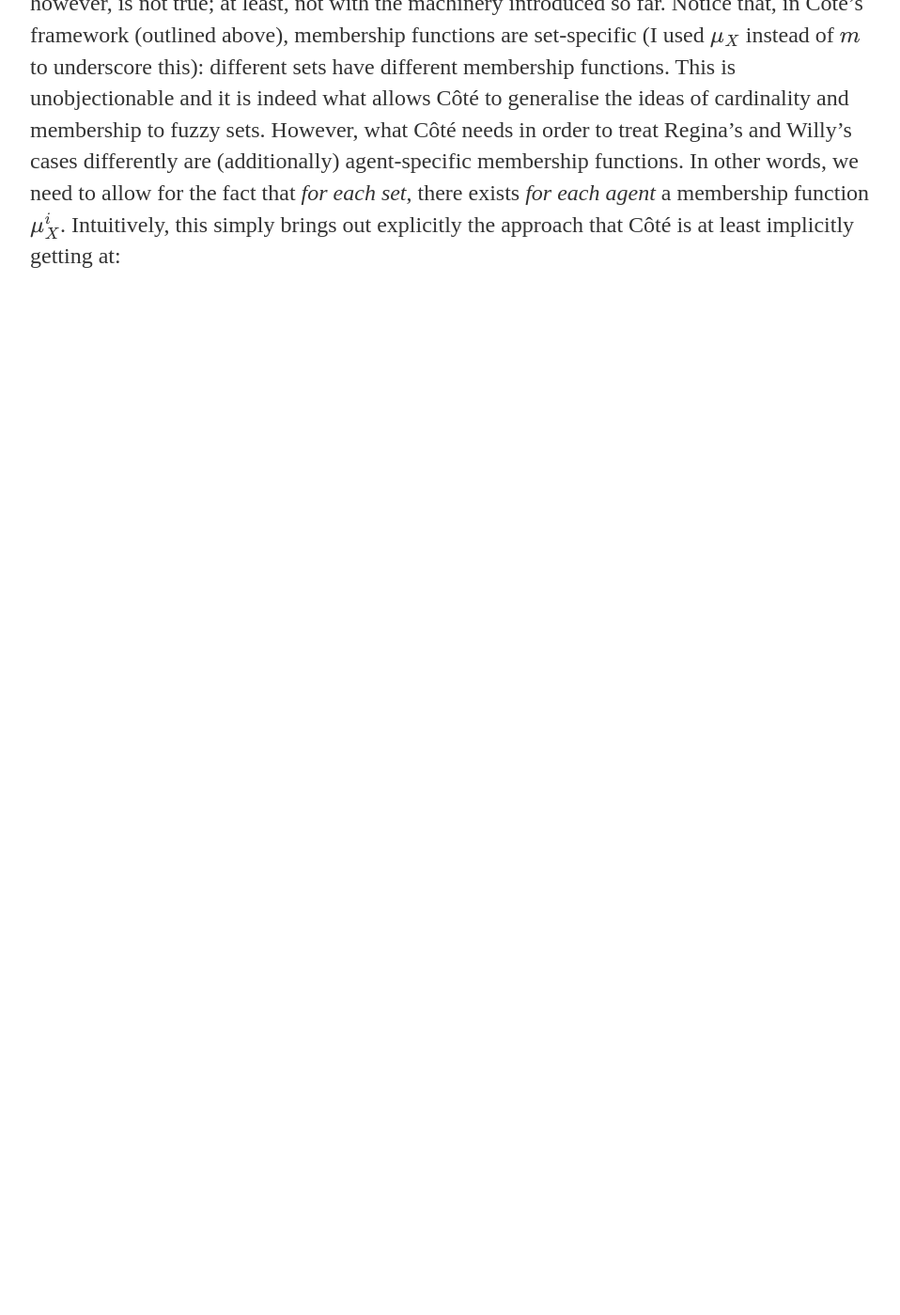
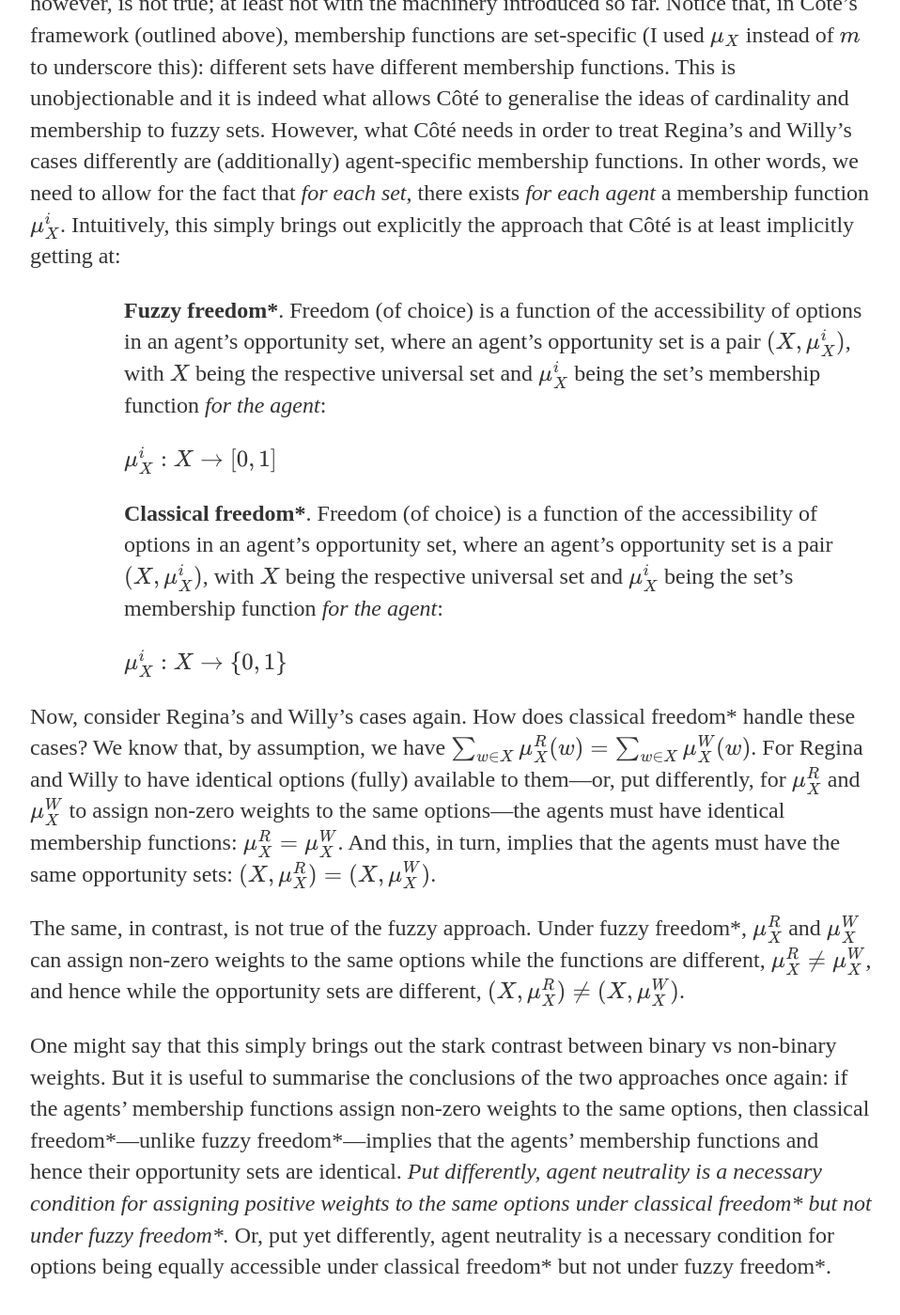
Before and after one commit to uzunovam/uzunovam, a Jekyll site: the page built from _posts/2020-08-22-nicolas-cote-on-measuring-freedom.md, in a window 1280 px wide and 1400 px high, scrolled down 3720 px. Shown: the whole window at 94% size, without its empty margins (160-1118 px from the left). Built offline with Jekyll 4.4.1, drawn with Linux system fonts in a browser that asks for light colours; before the commit the page ends 4070 px from its top, so only the background shows below that; some of the changed text lies outside the part shown.

Commit message:
Revisions

```diff
--- a/_posts/2020-08-22-nicolas-cote-on-measuring-freedom.md
+++ b/_posts/2020-08-22-nicolas-cote-on-measuring-freedom.md
@@ -23,7 +23,7 @@ date: 2020-08-22
 
 <p style="padding-left:100px;"><u>Côté’s proposal: Fuzzy freedom</u></p>
 
-<p>In short, Côté’s proposal is to conceive of opportunity sets not as bivalent sets but as fuzzy sets. More precisely, say that an opportunity set is a pair, \((X, m)\) where \(X\) is the familiar set of all options and \(m\) is a membership function that maps each element of \(X\) on the unit interval. The scalar \(m(w)\) of an option \(w \in X\) is the option’s ‘membership grade’: in the classical bivalent case, an option can have only one of two grades—zero or one. Let \(Z^{*}\) collect all such pairs. Further, given a set \(W\), let \(\mu_{W}\) denote the set’s membership function. (Hence, by definition, \(m \equiv \mu_{X}\).) And let the cardinality of a set be defined as the sum of its elements’ membership grades: \(|W| = \sum_{w \in W} \mu_{W}(w)\).</p>
+<p>In short, Côté’s proposal is to conceive of opportunity sets not as bivalent sets but as fuzzy sets. More precisely, say that an opportunity set is a pair, \((X, m)\), where \(X\) is the familiar set of all options and \(m\) is a membership function that maps each element of \(X\) on the unit interval. The scalar \(m(w)\) of an option \(w \in X\) is the option’s ‘membership grade’: in the classical bivalent case, an option can have only one of two grades—zero or one. Let \(Z^{*}\) collect all such pairs. Further, given a set \(W\), let \(\mu_{W}\) denote the set’s membership function. (Hence, by definition, \(m \equiv \mu_{X}\).) And let the cardinality of a set be defined as the sum of its elements’ membership grades: \(|W| = \sum_{w \in W} \mu_{W}(w)\).</p>
 
 <p>Clearly, fuzzy sets expand the classical bivalent case where an option \(w\) in a set \(W\) can be either, as Côté’s puts it, “fully accessible” (when \(\mu_{W}(w) = 1\)), or “not available” (when \(\mu_{W}(w) = 0\)). Rather, an option can now also be “partially accessible” (when \(\mu_{W}(w) \in (0, 1)\)) (406). The substantive interpretation Côté gives of \(\mu_{W}(w)\) is that of “conditional probability”: “the chance that an agent can successfully choose [\(w\)] if they intend to” (407).</p>
 
@@ -39,4 +39,18 @@ date: 2020-08-22
 
 <p style="padding-left:100px;">\(\mu_{X}: X \rightarrow \{0, 1\}\)</p>
 
-<p>So far so good. How do the two approaches handle the case of Regina and Willy? All things equal (the quality and desirability of options, say), that is to say, when set membership is the only issue relevant to freedom, Côté claims, the two approaches fare differently. This, however, is not true; at least, not with the machinery introduced so far. Notice that, in Côté’s framework (outlined above), membership functions are set-specific (I used \(\mu_{X}\) instead of \(m\) to underscore this): different sets have different membership functions. This is unobjectionable and it is indeed what allows Côté to generalise the ideas of cardinality and membership to fuzzy sets. However, what Côté needs in order to treat Regina’s and Willy’s cases differently are (additionally) agent-specific membership functions. In other words, we need to allow for the fact that <cite>for each set</cite>, there exists <cite>for each agent</cite> a membership function \(\mu_{X}^{i}\). Intuitively, this simply brings out explicitly the approach that Côté is at least implicitly getting at:</p>
+<p>So far so good. How do the two approaches handle the case of Regina and Willy? All things equal (the quality and desirability of options, say), that is to say, when set membership is the only issue relevant to freedom, Côté claims, the two approaches fare differently. This, however, is not true; at least not with the machinery introduced so far. Notice that, in Côté’s framework (outlined above), membership functions are set-specific (I used \(\mu_{X}\) instead of \(m\) to underscore this): different sets have different membership functions. This is unobjectionable and it is indeed what allows Côté to generalise the ideas of cardinality and membership to fuzzy sets. However, what Côté needs in order to treat Regina’s and Willy’s cases differently are (additionally) agent-specific membership functions. In other words, we need to allow for the fact that <cite>for each set</cite>, there exists <cite>for each agent</cite> a membership function \(\mu_{X}^{i}\). Intuitively, this simply brings out explicitly the approach that Côté is at least implicitly getting at:</p>
+
+<p style="padding-left:100px;"><strong>Fuzzy freedom*</strong>. Freedom (of choice) is a function of the accessibility of options in an agent’s opportunity set, where an agent’s opportunity set is a pair \((X, \mu_{X}^{i})\), with \(X\) being the respective universal set and \(\mu_{X}^{i}\) being the set’s membership function <cite>for the agent</cite>:</p>
+
+<p style="padding-left:100px;">\(\mu_{X}^{i}: X \rightarrow [0, 1]\)</p>
+
+<p style="padding-left:100px;"><strong>Classical freedom*</strong>. Freedom (of choice) is a function of the accessibility of options in an agent’s opportunity set, where an agent’s opportunity set is a pair \((X, \mu_{X}^{i})\), with \(X\) being the respective universal set and \(\mu_{X}^{i}\) being the set’s membership function <cite>for the agent</cite>:</p>
+
+<p style="padding-left:100px;">\(\mu_{X}^{i}: X \rightarrow \{0, 1\}\)</p>
+
+<p>Now, consider Regina’s and Willy’s cases again. How does classical freedom* handle these cases? We know that, by assumption, we have \(\sum_{w \in X} \mu_{X}^{R}(w) = \sum_{w \in X} \mu_{X}^{W}(w)\). For Regina and Willy to have identical options (fully) available to them—or, put differently, for \(\mu_{X}^{R}\) and \(\mu_{X}^{W}\) to assign non-zero weights to the same options—the agents must have identical membership functions: \(\mu_{X}^{R} = \mu_{X}^{W}\). And this, in turn, implies that the agents must have the same opportunity sets: \((X, \mu_{X}^{R}) = (X, \mu_{X}^{W})\).</p>
+
+<p>The same, in contrast, is not true of the fuzzy approach. Under fuzzy freedom*, \(\mu_{X}^{R}\) and \(\mu_{X}^{W}\) can assign non-zero weights to the same options while the functions are different, \(\mu_{X}^{R} \neq \mu_{X}^{W}\), and hence while the opportunity sets are different, \((X, \mu_{X}^{R}) \neq (X, \mu_{X}^{W})\).</p>
+
+<p>One might say that this simply brings out the stark contrast between binary vs non-binary weights. But it is useful to summarise the conclusions of the two approaches once again: if the agents’ membership functions assign non-zero weights to the same options, then classical freedom*—unlike fuzzy freedom*—implies that the agents’ membership functions and hence their opportunity sets are identical. <cite>Put differently, agent neutrality is a necessary condition for assigning positive weights to the same options under classical freedom* but not under fuzzy freedom*.</cite> Or, put yet differently, agent neutrality is a necessary condition for options being equally accessible under classical freedom* but not under fuzzy freedom*.</p>
```
